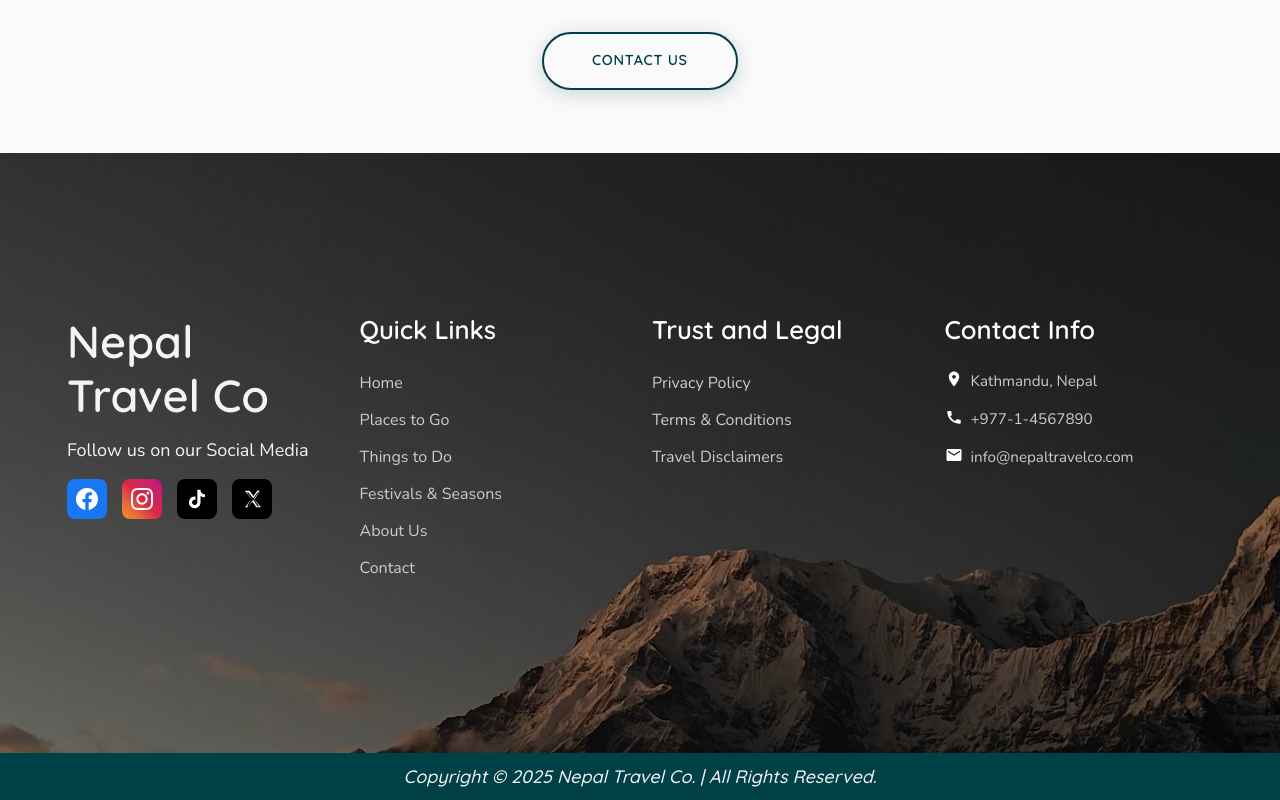
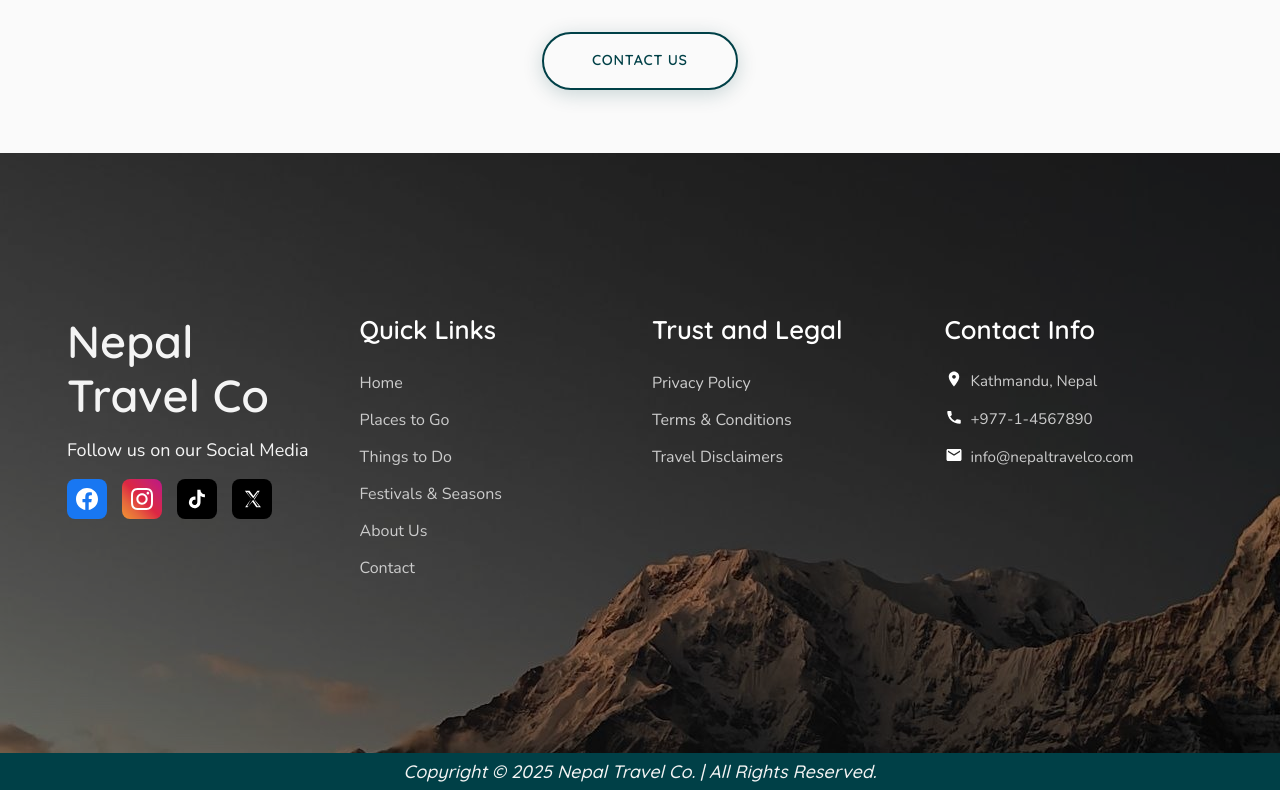
Before and after one commit to NepalTravelCo/nepaltravelco, a React (Vite) app: page / in a window 1280 px wide. Shown: the part 7209-8009 px from the top of the page. Built offline with nearby package versions, Linux system fonts and the light colour scheme.

Commit message:
updated minor changes

```diff
--- a/src/footer-components/styles/Footer.css
+++ b/src/footer-components/styles/Footer.css
@@ -196,7 +196,7 @@
 
 .copyright-section {
   background-color: var(--primary-color);
-  padding: 10px 0;
+  padding: 5px 0;
   position: relative;
   z-index: 2;
 }
```
